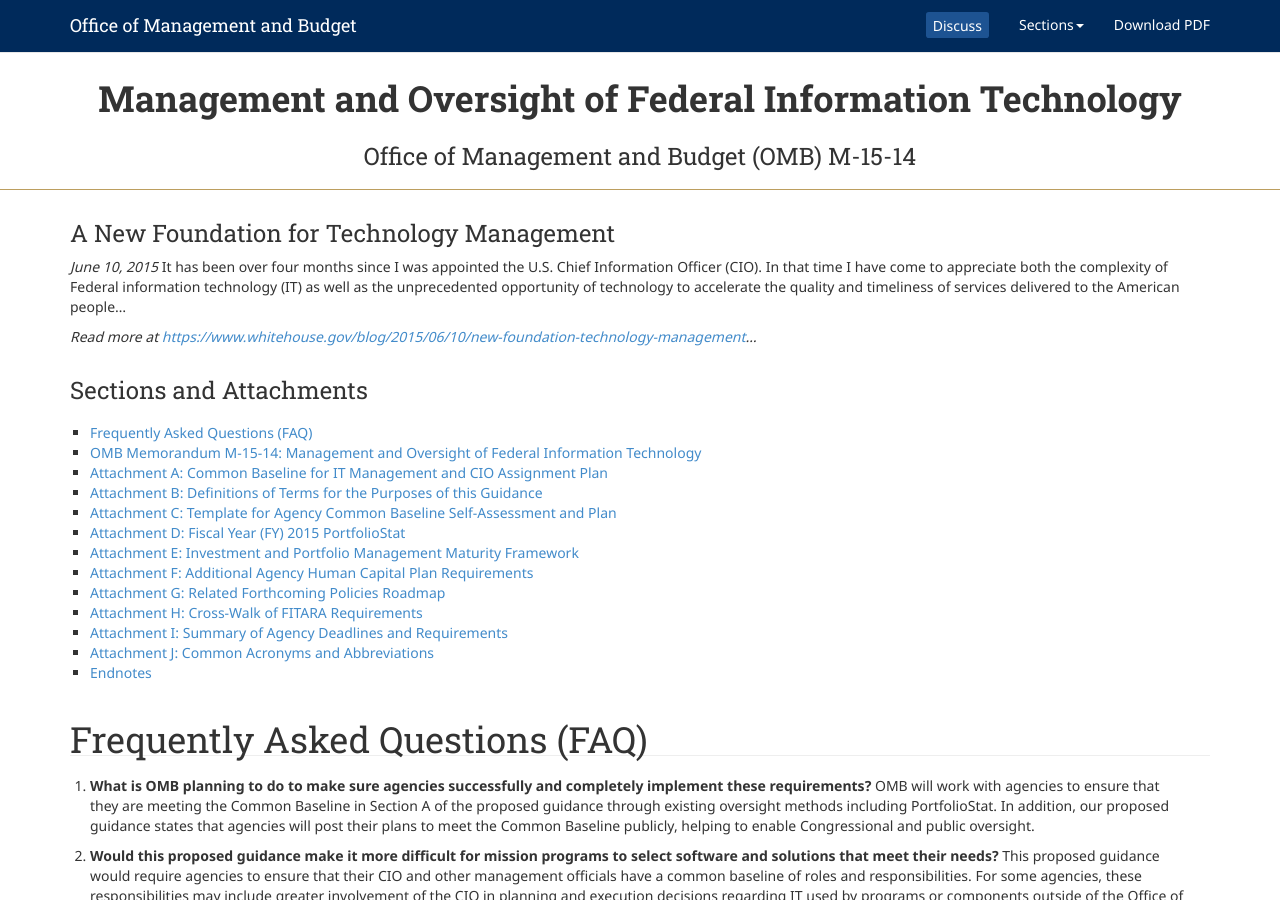
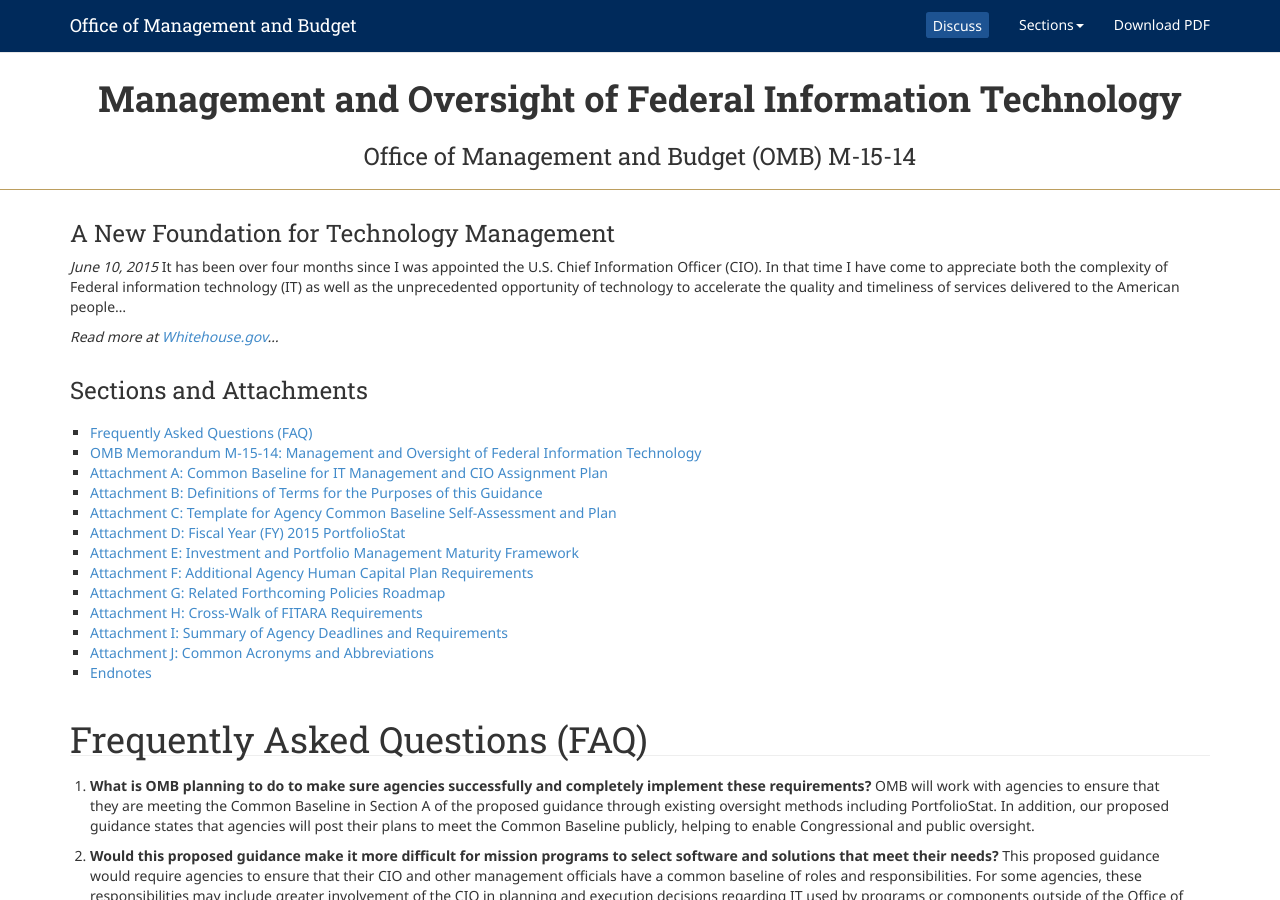
Before and after one commit to WhiteHouse/fitara, a Jekyll site: the page built from index.md, in a window 1280 px wide and 900 px high. Built offline with Jekyll 4.4.1, drawn with Linux system fonts in a browser that asks for light colours; part of the change alters nothing that is shown.

Commit message:
fixed blog URL

```diff
--- a/index.md
+++ b/index.md
@@ -10,7 +10,7 @@ title: FITARA
 
 _June 10, 2015_ It has been over four months since I was appointed the U.S. Chief Information Officer (CIO). In that time I have come to appreciate both the complexity of Federal information technology (IT) as well as the unprecedented opportunity of technology to accelerate the quality and timeliness of services delivered to the American people...
 
-_Read more at [https://www.whitehouse.gov/blog/2015/06/10/new-foundation-technology-management](Whitehouse.gov)..._
+_Read more at [Whitehouse.gov](https://www.whitehouse.gov/blog/2015/06/10/new-foundation-technology-management)..._
 
 
 ### Sections and Attachments
```
